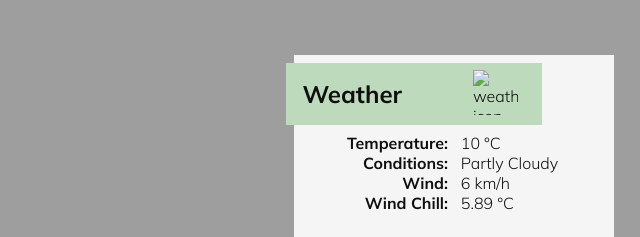
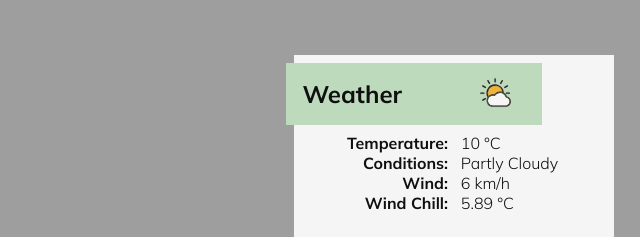
Before and after one commit to billyestella02/wdd131, a plain HTML site: page place.html in a window 1280 px wide. Shown: the part 563-800 px from the top of the page, 640-1280 px from the left. Drawn offline with Linux system fonts and the light colour scheme; the site is published under a folder, as on GitHub Pages, so addresses that start at the root find nothing.

Commit message:
update week03 assignment final

```diff
--- a/place.html
+++ b/place.html
@@ -54,7 +54,7 @@
         </section>
         <section id="weather-info">
             <h2>Weather</h2>
-            <img id="weather-icon" src="/images/weather-icon.svg" alt="weather icon" width="100" height="100">
+            <img id="weather-icon" src="./images/weather-icon.svg" alt="weather icon" width="100" height="100">
             <div class="data-container">
                 <ul class="data-label">
                     <li>Temperature:</li>
```
